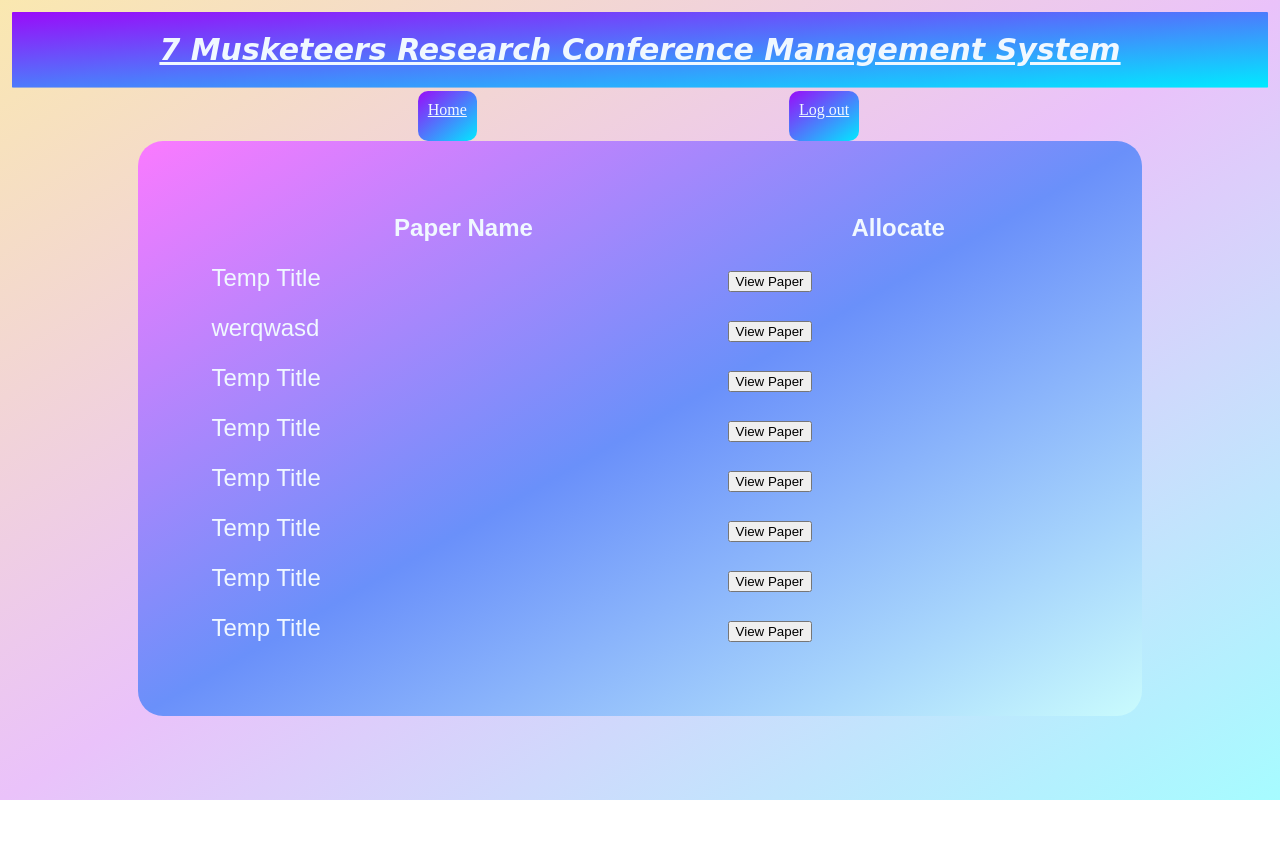
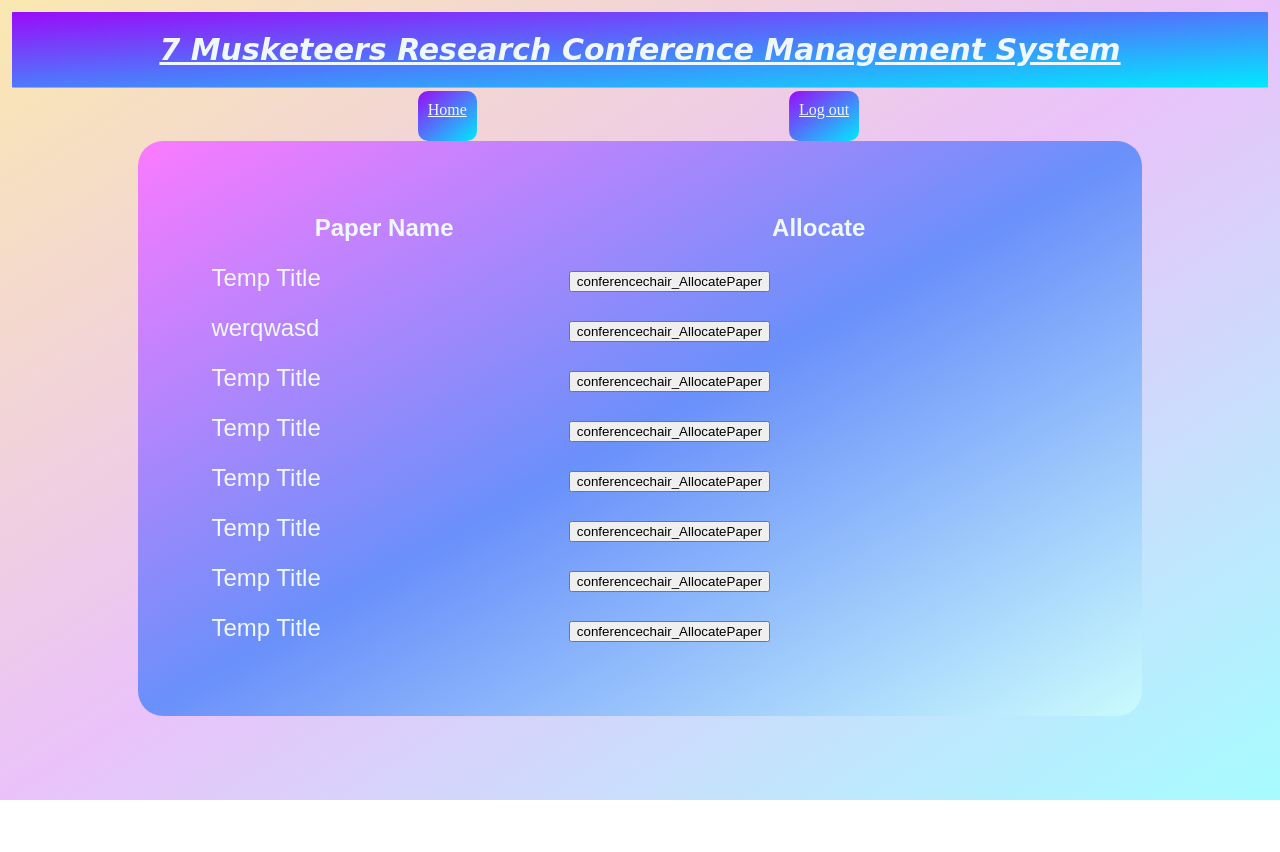
Before and after one commit to hariniprakash296/314Website-for-Research-paper-submissions, a Django app: template Conference_Management_System_Django/main/templates/conferencechair_listsubmittedpapers.html in a window 1280 px wide. Run offline with Django 3.2, Linux system fonts and the light colour scheme; the template is opened without the code that fills it: values that come from a table or form of the project are taken from there, others are empty; data comes from the database, SQL or seed files in the repository; tables that the repository leaves empty hold one stand-in row (values such as "Sample post").

Commit message:
paper displays now but allocate doesnt work

```diff
--- a/Conference_Management_System_Django/main/templates/conferencechair_listsubmittedpapers.html
+++ b/Conference_Management_System_Django/main/templates/conferencechair_listsubmittedpapers.html
@@ -10,7 +10,7 @@
     </tr>
     {% for paper in papers%}
         <tr>
-            <form action="author_view_paper" method="post">
+            <form action="conferencechair_AllocatePaper" method="post">
                 {% csrf_token %}
                 <input type="hidden" name="paper_id" value = {{paper.paper_id}}>
                 <tr>
@@ -18,7 +18,7 @@
                         {{ paper.paper_name }}
                     </td>
                     <td>
-                        <input type="submit" value="View Paper" style="align: center;">
+                        <input type="submit" value="conferencechair_AllocatePaper" style="align: center;">
                     </td>
                 </tr>
 
```
